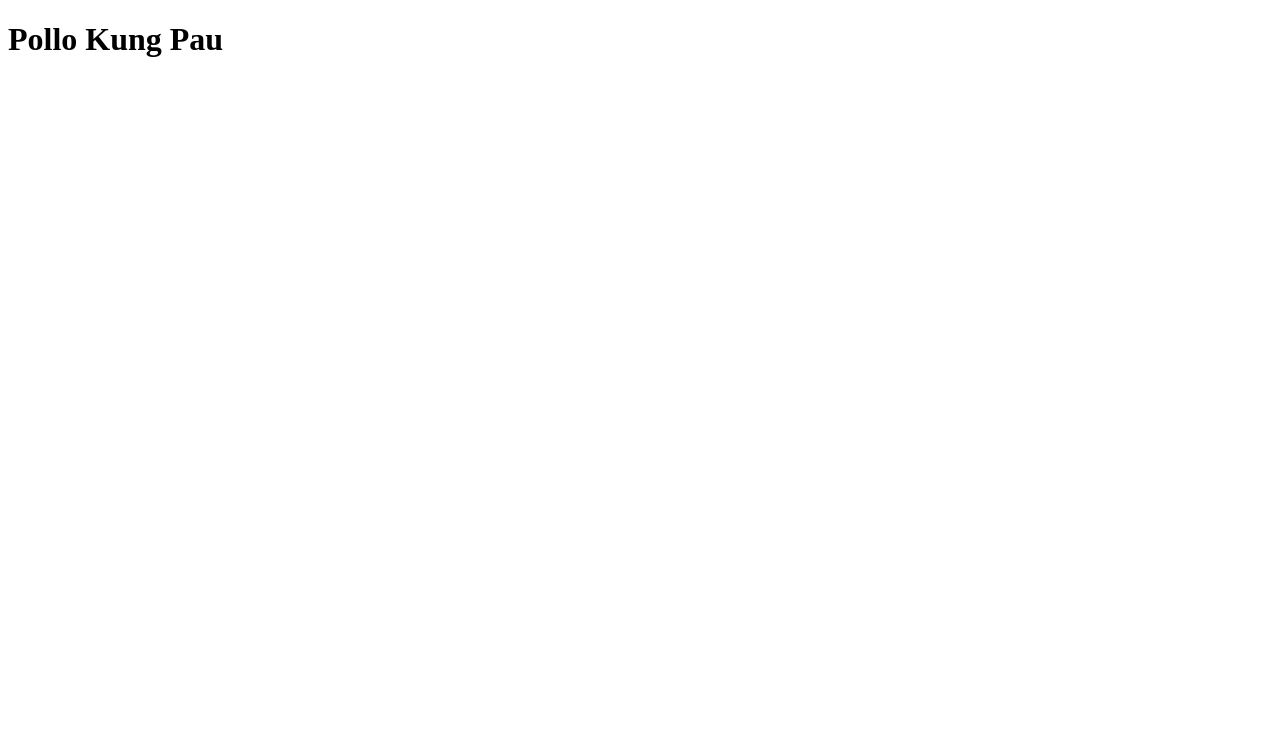
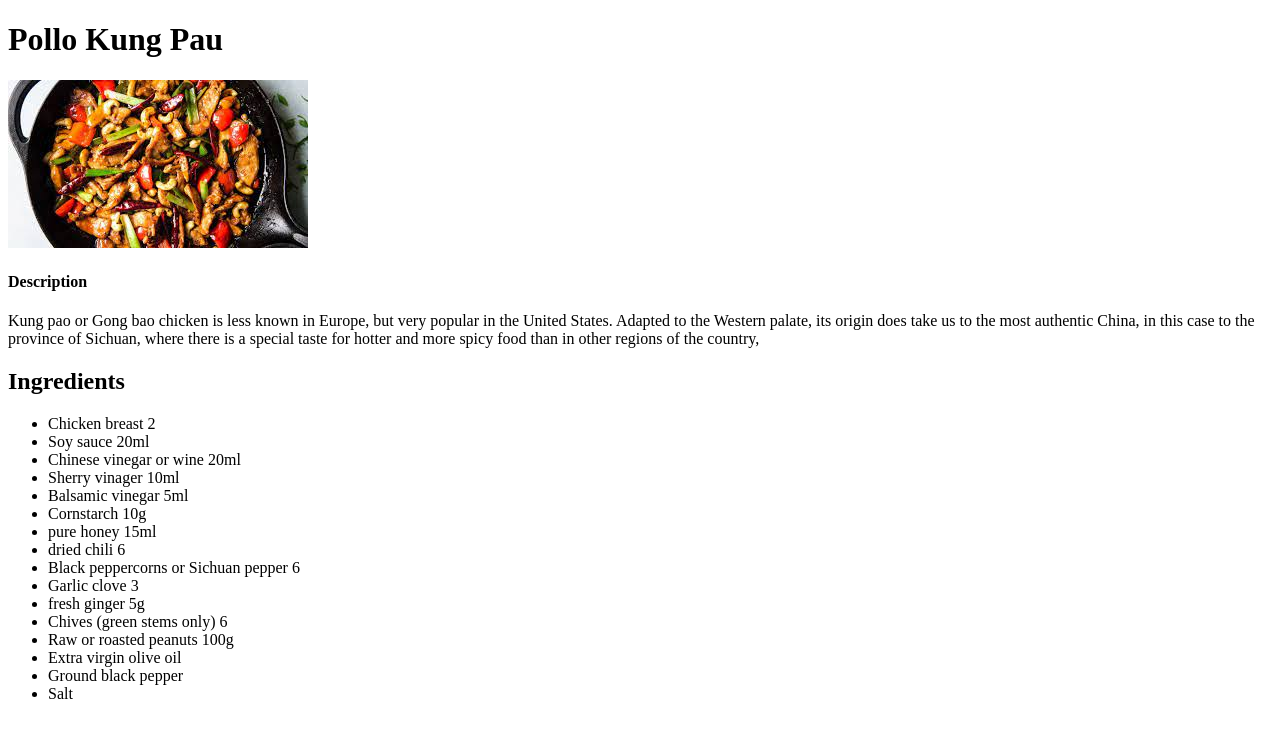
Before and after one commit to onelito19/odin_recipes, a plain HTML site: page recipes/pollo_kung_pau.html in a window 1280 px wide. Drawn offline with Linux system fonts and the light colour scheme.

Commit message:
feat: iteration 3 ingredents page

```diff
--- a/recipes/pollo_kung_pau.html
+++ b/recipes/pollo_kung_pau.html
@@ -7,5 +7,39 @@
 </head>
 <body>
     <h1>Pollo Kung Pau</h1>
+    <img src="/recipes/imagenes/descarga (1).jpg" alt="">
+    <h4>Description</h4>
+    <p>Kung pao or Gong bao chicken is less known in Europe, but very popular in the United States. Adapted to the Western palate, its origin does take us to the most authentic China, in this case to the province of Sichuan, where there is a special taste for hotter and more spicy food than in other regions of the country,</p>
+
+    <h2>Ingredients</h2>
+    <ul>
+        <li>Chicken breast 2</li>
+        <li>Soy sauce 20ml</li>
+        <li>Chinese vinegar or wine
+            20ml</li>
+        <li>Sherry vinager
+            10ml</li>
+        <li>Balsamic vinegar
+            5ml</li>
+        <li>Cornstarch
+            10g</li>
+        <li>pure honey
+            15ml</li>
+        <li>dried chili
+            6</li>
+        <li>Black peppercorns or Sichuan pepper
+            6</li>
+        <li>Garlic clove
+            3</li>
+        <li>fresh ginger
+            5g</li>
+        <li>Chives (green stems only)
+            6</li>
+        <li>Raw or roasted peanuts
+            100g</li>
+        <li>Extra virgin olive oil</li>
+        <li>Ground black pepper</li>
+        <li>Salt</li>
+    </ul>
 </body>
 </html>
```
Also changed, not shown: recipes/pollo_al_tso.html (+19 -0 lines), recipes/rollitos_primavera.html (+21 -0 lines), recipes/imagenes/chinese.png (added), recipes/imagenes/descarga (1).jpg (added), recipes/imagenes/descarga (2).jpg (added), recipes/imagenes/descarga.jpg (added).
